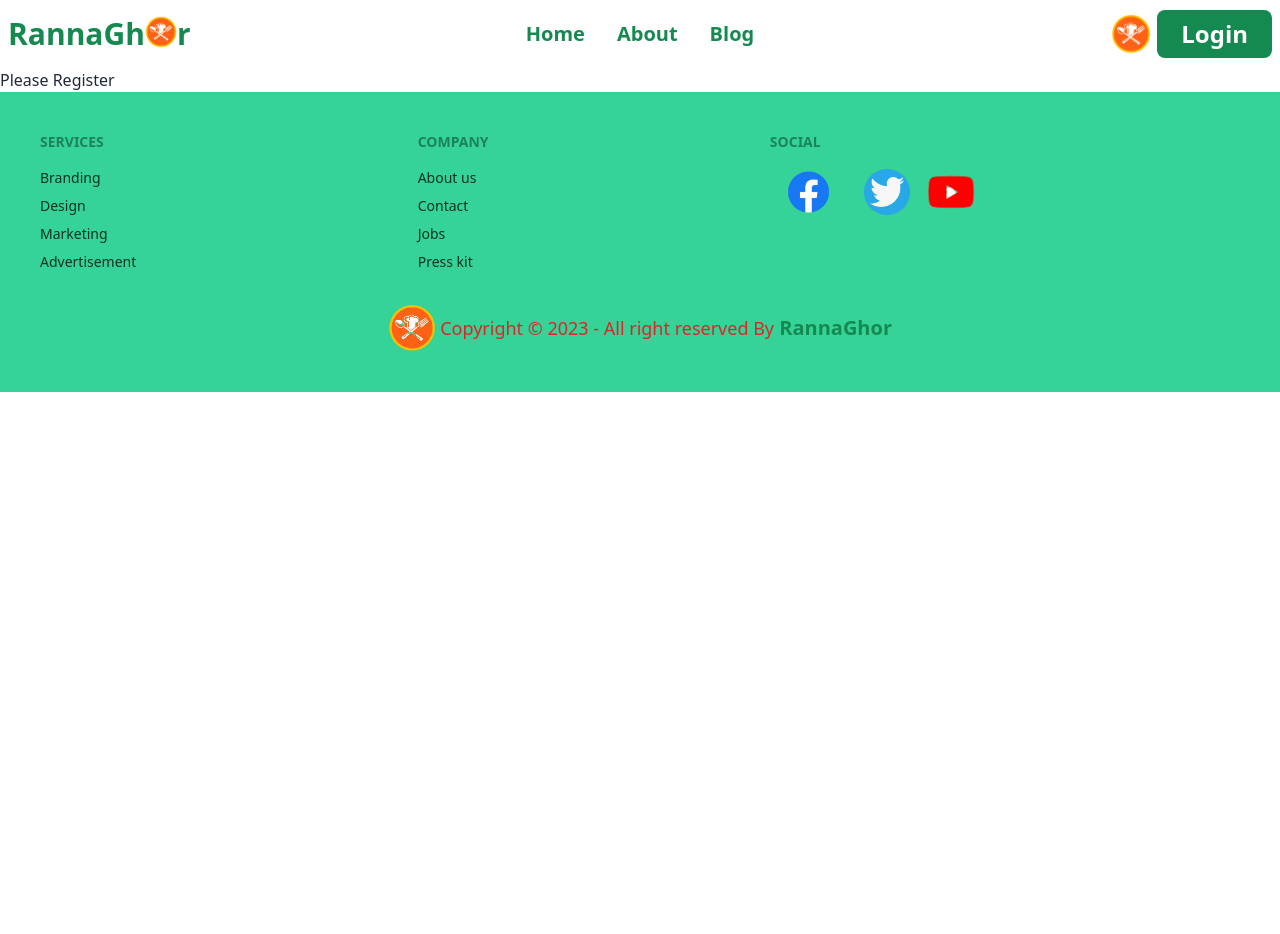
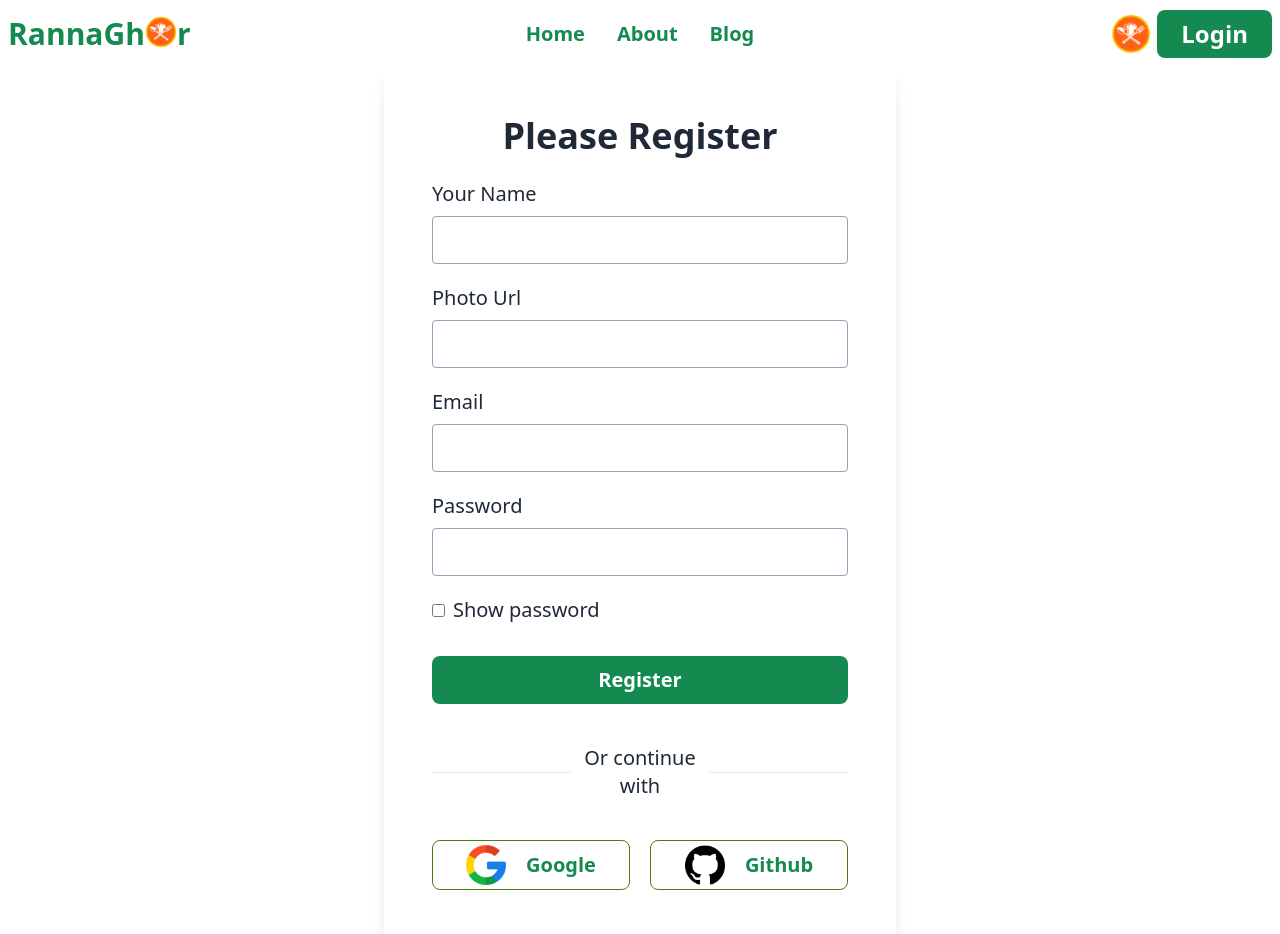
Before and after one commit to jahangir2k04/rannaghor, a React (Vite) app: page /register in a window 1280 px wide. Shown: the top 934 px of the page. Before the commit the page ends 800 px from the top, so only its background shows below. Built offline with nearby package versions, Linux system fonts and the light colour scheme.

Commit message:
register page added

```diff
--- a/src/pages/Login/Login/Login.jsx
+++ b/src/pages/Login/Login/Login.jsx
@@ -3,8 +3,8 @@ import { Link } from 'react-router-dom';
 
 const Login = () => {
     return (
-        <div className='mb-10 rounded-lg border-slate-400 w-2/5 mx-auto p-12 shadow-lg'>
-            <h3 className='mb-6 text-4xl font-bold text-center'>Please Login</h3>
+        <div className='mx-4 mb-10 rounded-lg border-slate-400 md:w-2/5 md:mx-auto p-6 md:p-12 shadow-lg'>
+            <h3 className='mb-6 text-3xl md:text-4xl font-bold text-center'>Please Register</h3>
             <form >
                 <div className='text-xl mb-5'>
                     <label htmlFor="">Email</label> <br />
@@ -26,18 +26,18 @@ const Login = () => {
                 <input className='w-full my-bg-primary rounded-lg h-12 text-white font-bold text-xl' type="submit" value="Login" />
             </form>
             <div className='my-10 text-center grid grid-cols-3 items-center'>
-                 <hr />
-                 <p className='text-xl'>Or continue with</p>
-                 <hr />
+                <hr />
+                <p className='text-xl'>Or continue with</p>
+                <hr />
             </div>
             <div className='flex gap-5 mb-10'>
-                <Link className='flex gap-5 justify-center items-center w-full border border-lime-700 rounded-lg'>
+                <Link className='flex gap-2 md:gap-5 justify-center items-center w-full border border-lime-700 rounded-lg'>
                     <img className='h-10' src="/src/assets/google.png" alt="" />
                     <button className='h-12 my-primary font-bold text-xl'>Google</button>
                 </Link>
-                <Link className='flex gap-5 justify-center items-center w-full border border-lime-700 rounded-lg'>
-                    <img className='h-10' src="/src/assets/twitter.png" alt="" />
-                    <button className='h-12 my-primary font-bold text-xl'>Twitter</button>
+                <Link className='flex gap-2 md:gap-5 justify-center items-center w-full border border-lime-700 rounded-lg'>
+                    <img className='h-10' src="/src/assets/github.png" alt="" />
+                    <button className='h-12 my-primary font-bold text-xl'>Github</button>
                 </Link>
             </div>
             <p className='text-center text-xl'>
--- a/src/pages/Login/Register/Register.jsx
+++ b/src/pages/Login/Register/Register.jsx
@@ -1,9 +1,56 @@
 import React from 'react';
+import { Link } from 'react-router-dom';
 
 const Register = () => {
     return (
-        <div>
-            <h3>Please Register</h3>
+        <div className='mx-4 mb-10 rounded-lg border-slate-400 md:w-2/5 md:mx-auto p-6 md:p-12 shadow-lg'>
+            <h3 className='mb-6 text-3xl md:text-4xl font-bold text-center'>Please Register</h3>
+            <form >
+                <div className='text-xl mb-5'>
+                    <label htmlFor="">Your Name</label> <br />
+                    <input className='mt-2 border rounded border-slate-400 h-12 w-full' type="text" name="name" required />
+                </div>
+                <div className='text-xl mb-5'>
+                    <label htmlFor="">Photo Url</label> <br />
+                    <input className='mt-2 border rounded border-slate-400 h-12 w-full' type="photourl" name="photourl" required />
+                </div>
+                <div className='text-xl mb-5'>
+                    <label htmlFor="">Email</label> <br />
+                    <input className='mt-2 border rounded border-slate-400 h-12 w-full' type="email" name="email" required />
+                </div>
+                <div className='text-xl mb-5'>
+                    <label htmlFor="">Password</label> <br />
+                    <input className='mt-2 border rounded border-slate-400 h-12 w-full' type="password" name="password" required />
+                </div>
+                <div className='flex mb-8'>
+                    <label className='grow'>
+                        <input type="checkbox" />
+                        <span className='ms-2 text-xl'>
+                            Show password
+                        </span>
+                    </label>
+
+                </div>
+                <input className='w-full my-bg-primary rounded-lg h-12 text-white font-bold text-xl' type="submit" value="Register" />
+            </form>
+            <div className='my-10 text-center grid grid-cols-3 items-center'>
+                <hr />
+                <p className='text-xl'>Or continue with</p>
+                <hr />
+            </div>
+            <div className='flex gap-5 mb-10'>
+                <Link className='flex gap-2 md:gap-5 justify-center items-center w-full border border-lime-700 rounded-lg'>
+                    <img className='h-10' src="/src/assets/google.png" alt="" />
+                    <button className='h-12 my-primary font-bold text-xl'>Google</button>
+                </Link>
+                <Link className='flex gap-2 md:gap-5 justify-center items-center w-full border border-lime-700 rounded-lg'>
+                    <img className='h-10' src="/src/assets/github.png" alt="" />
+                    <button className='h-12 my-primary font-bold text-xl'>Github</button>
+                </Link>
+            </div>
+            <p className='text-center text-xl'>
+                Already Have An Account? <Link to='/login' className='my-primary font-bold'> Login</Link>
+            </p>
         </div>
     );
 };
```
Also changed, not shown: src/assets/github.png (added).
